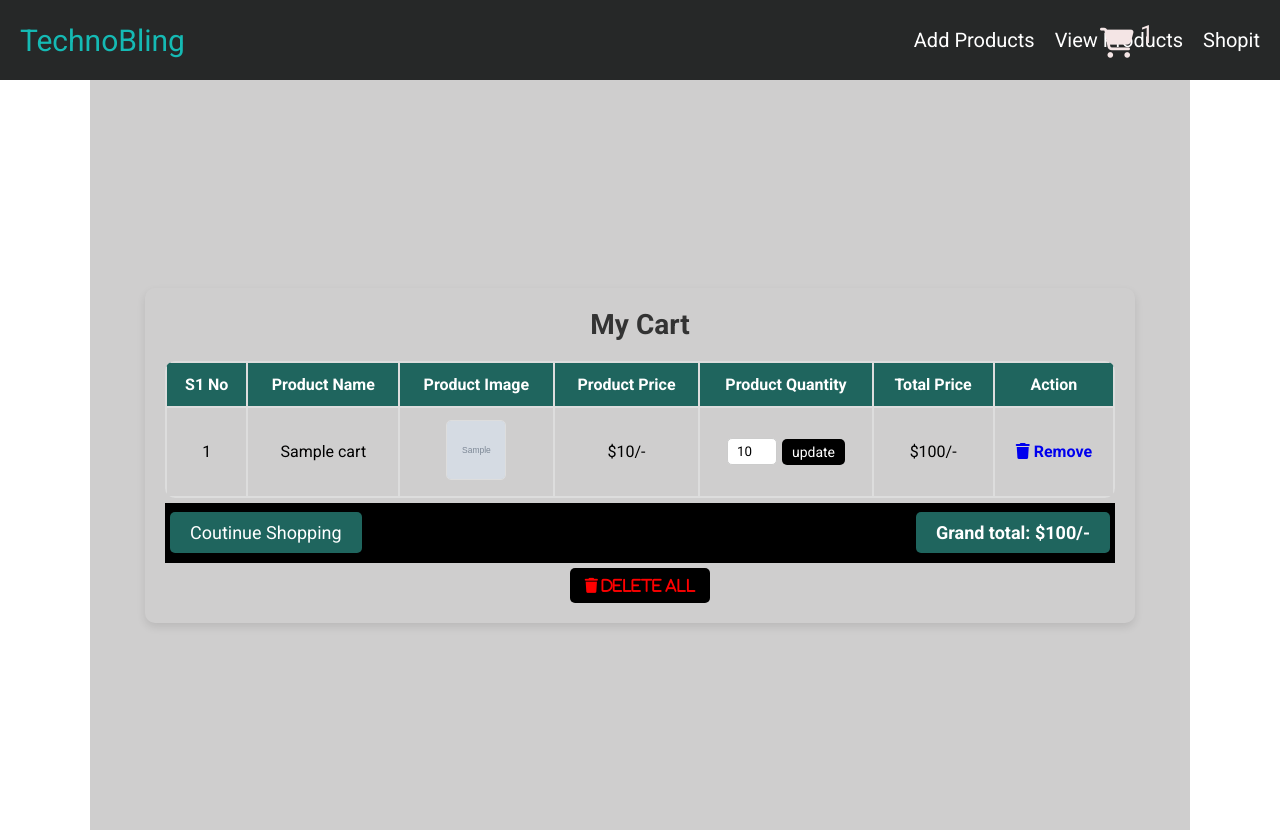
After one commit to rupalisinghjava920/PhP-Project, a PHP site: page /cart.php in a window 1280 px wide. The commit adds this page. Run offline with PHP 8.4, Linux system fonts and the light colour scheme; tables that the repository leaves empty or names only in its code hold one stand-in row (values such as "Sample post"); grey boxes marked "Sample" are stand-in pictures.

Commit message:
E-commerce project curd add cart

```diff
--- /dev/null
+++ b/cart.php
@@ -0,0 +1,285 @@
+<?php include 'connect.php';
+
+//update query
+if(isset($_POST['update_product_quantity'])){
+  $update_value=$_POST['update_quantity'];
+  $update_id=$_POST['update_quantity_id'];
+  $update_quantity_query=mysqli_query($con, "update `cart` set quantity=$update_value where id=$update_id");
+  if($update_quantity_query){
+    header('location:cart.php');
+  }
+}
+
+if(isset($_GET['remove'])){
+  $remove_id = $_GET['remove'];
+ mysqli_query($con, "DELETE FROM `cart` WHERE id = '$remove_id'");
+  header('location:cart.php');
+
+}
+
+if(isset($_GET['delete_all'])){
+ mysqli_query($con, "DELETE FROM `cart`");
+  //header('location:cart.php');
+
+}
+?>
+
+<!DOCTYPE html>
+<html lang="en">
+<head>
+    <meta charset="UTF-8">
+    <meta name="viewport" content="width=device-width, initial-scale=1.0">
+    <title>Cart Page</title>
+  <style>
+
+    .shopping_cart {
+    width: 90%;
+    margin: 20px auto;
+    padding: 20px;
+    border-radius: 10px;
+    box-shadow: 0 4px 8px rgba(0, 0, 0, 0.1);
+    text-align: center;
+}
+
+.shopping_cart h1 {
+    font-size: 28px;
+    color: #333;
+    margin-bottom: 20px;
+}
+
+table {
+    width: 100%;
+    border-collapse: collapse;
+    border-radius: 10px;
+    overflow: hidden;
+}
+
+thead {
+    background:  #1f655e !important;
+    color: white !important;
+}
+
+th, td {
+    padding: 12px;
+    border: 2px solid #ddd;
+    text-align: center;
+    font-size: 16px;
+}
+
+th {
+    font-weight: bold;
+}
+
+
+/* Action Buttons */
+.action-btn {
+    background: red;
+    color: white;
+    padding: 6px 12px;
+    border: none;
+    border-radius: 5px;
+    cursor: pointer;
+    transition: 0.3s;
+}
+
+td {
+    padding: 12px;
+    text-align: center;
+    border-bottom: 1px solid #ddd;
+}
+
+td img {
+    width: 60px;
+    height: 60px;
+    border-radius: 5px;
+    object-fit: cover;
+    border: 1px solid #ddd;
+}
+
+.quantity_box {
+    display: flex;
+    justify-content: center;
+    align-items: center;
+}
+
+.quantity_box input[type="number"] {
+    width: 50px;
+    padding: 5px;
+    border: 1px solid #ccc;
+    border-radius: 5px;
+    text-align: center;
+
+}
+
+.update_quantity {
+    background: black !important;
+    color: white;
+    border: none;
+    padding: 5px 10px;
+    cursor: pointer;
+    margin-left: 5px;
+    border-radius: 5px;
+    font-size: 14px;
+}
+.update_quantity:hover {
+    background: #218838;
+}
+
+td:last-child {
+    color: blue;
+    cursor: pointer;
+    font-weight: bold;
+}
+
+.table_bottom{
+  display: flex;
+  justify-content: space-between;
+  align-items: center;
+  text-align: center;
+  width: 950px;
+  height: 60px;
+  padding-left:5px;
+  background:black !important;
+  padding-right:5px ;
+  margin-top: 5px ;
+}
+
+.bottom_btn {
+    display: inline-block;
+    padding: 10px 20px;
+    background: #1f655e;
+    color: white;
+    text-decoration: none;
+    border-radius: 5px;
+    font-size: 18px;
+
+}
+
+.bottom_btn h3 {
+    font-size: 22px;
+    font-weight: bold;
+    color: #1f655e;
+}
+
+.delete_all_btn {
+    margin-top:5px;
+    display: inline-flex;
+    padding: 10px 15px;
+    background: black;
+    color: red;
+    text-decoration: none;
+    border-radius: 5px;
+    font-size: 15px;
+    justify-content:start;
+    border: none;
+    cursor: pointer;
+}
+
+  </style>
+    <!-- cs file -->
+   <link rel="stylesheet" href="css/style.css">
+
+<!-- font awesome link -->
+<link rel="stylesheet" href="https://cdnjs.cloudflare.com/ajax/libs/font-awesome/6.7.2/css/all.min.css"
+      integrity="sha512-Evv84Mr4kqVGRNSgIGL/F/aIDqQb7xQ2vcrdIwxfjThSH8CSR7PBEakCr51Ck+w+/U6swU2Im1vVX0SVk9ABhg=="
+      crossorigin="anonymous" referrerpolicy="no-referrer" />
+
+</head>
+<body>
+
+      <?php include 'header.php'; ?>
+
+      <div class="card-container">
+        <section class="shopping_cart">
+          <h1>My Cart</h1>
+          <table>
+
+          <?php
+
+          $select_cart_products=mysqli_query($con, "Select * from `cart`");
+          $num=1;
+          $grand_total=0;
+          if(mysqli_num_rows($select_cart_products) >0){
+              echo "<thead>
+                    <th>S1 No</th>
+                    <th>Product Name</th>
+                    <th>Product Image</th>
+                    <th>Product Price</th>
+                    <th>Product Quantity</th>
+                    <th>Total Price</th>
+                    <th>Action</th>
+                  </thead>
+                  <tbody>";
+                  while($fetch_cart_products=mysqli_fetch_assoc($select_cart_products)){
+
+                    ?>
+
+                <tr>
+                    <td><?php echo $num ?></td>
+                    <td><?php echo $fetch_cart_products['name'] ?></td>
+
+                    <td>
+                      <img src="images/<?php echo  $fetch_cart_products['image'] ?>" alt="Headphone">
+                    </td>
+
+                    <td>$<?php echo number_format($fetch_cart_products['price'] )?>/-</td>
+
+                    <td>
+                      <form action="" method="post">
+                        <input type="hidden" value="<?php echo $fetch_cart_products['id'] ?> " name="update_quantity_id">
+                      <div class="quantity_box">
+                        <input type="number" min="1" value="<?php echo $fetch_cart_products['quantity'] ?>" name="update_quantity">
+                        <input type="submit" class="update_quantity" value="update" name="update_product_quantity">
+                      </div>
+                      </form>
+                    </td>
+
+                    <td>$<?php echo $subtotal=number_format($fetch_cart_products['price'] *$fetch_cart_products['quantity'])?>/-</td>
+
+                    <td>
+                      <a href="cart.php?remove=<?php echo $fetch_cart_products['id']?>"
+                         onclick="return confirm('Are you sure you want to delete this item')" >
+                        <i class="fas fa-trash"></i> Remove</a>
+                    </td>
+
+                </tr>
+
+                    <?php
+                         $grand_total+=($fetch_cart_products['price']*$fetch_cart_products['quantity']);
+
+                    $num++;
+                  }
+          }else{
+            echo "<div class='empty_text'>Cart is Empty</div>";
+          }
+          ?>
+
+            </tbody>
+          </table>
+		     <!-- bottom area -->
+          <?php
+           if($grand_total >0){
+            echo '<div class="table_bottom">
+            <a href="shop_product.php" class="bottom_btn">Coutinue Shopping</a>
+            <h3 class="bottom_btn">Grand total: <span>$'.$grand_total.'/-</span></h3>
+
+           </div>';
+
+          ?>
+
+           <a href="cart.php?delete_all" class="delete_all_btn">
+            <i class="fa fa-trash"> Delete All</i>
+           </a>
+
+           <?php
+              }else{
+
+              }
+           ?>
+        </section>
+      </div>
+
+      <script src="js/script.js"></script>
+      <!-- <a href="checkout.php" class="bottom_btn">Proceed to checkout</a>-->
+</body>
+</html>
--- a/css/style.css
+++ b/css/style.css
@@ -86,22 +88,13 @@
     position: fixed;
   }
 
-  .header .header_body .navbar a:hover,
   .header .header_body .cart  {
     color: var(--white);
   }
+  .header .header_body .navbar a{
+    color: white;
+  }
 
-  /*.header .header_body .cart span:hover {
-    color: var(--color3);
-  }*/
-
- /* #menu-btn{
-    margin-left: 2rem;
-    font-size: 2rem;
-    cursor: pointer;
-    color: var(--white);
-    display: none;
-  }*/
 
 
   .form-header {
@@ -174,18 +167,23 @@
   .display_products table thead {
     background-color: #1f655e;
     color: white;
+
   }
+  .display_products th,td {
+    padding: 12px;
+    border: 2px solid #ddd;
+    text-align: center;
+    font-size: 16px;
+}
 
   .display_products table thead th {
-    padding: 10px;
-  }
-
-  .display_products table tbody tr {
-    border-bottom: 1px solid #ddd;
+    padding: 15px;
   }
 
   .display_products table tbody td {
-    padding: 10px;
+    padding: 12px;
+    text-align: center;
+    border-bottom: 1px solid #ddd;
   }
 
   .display_products table tbody td img {
--- a/header.php
+++ b/header.php
@@ -9,9 +9,19 @@
             <a href="shop_product.php">Shopit</a>
         </nav>
 
+<!-- select query -->
+
+ <?php
+
+ $select_product=mysqli_query($con, "Select * from `cart`") or die('query failed');
+$row_count=mysqli_num_rows($select_product);
+
+?>
+
 <!-- shopping cart icon -->
 
-        <a href="" class="cart"><i class="fa-solid fa-cart-shopping"></i></a>
-       <!-- <div id="meun-btn" class="fas fa-bars"></div>  <span><sup>4</sup></span>-->
-    </div>
+       <a href="cart.php" class="cart"><i class="fa-solid fa-cart-shopping"></i><span><sup> <?php echo $row_count ?></sup></span></a>
+
+       <!-- <div id="meun-btn" class="fas fa-bars"></div><span><sup></sup></span></div> -->
+
  </header>
```
Also changed, not shown: other parts of css/style.css (+32 -16 lines), shop_product.php (+6 -3 lines), images/headphone.jpg (added), images/headphone1.jpg (added), images/headphone2.jpg (added), images/headphone3.jpg (added), images/headphone4.jpg (added), images/headphone5.jpg (added), images/headphone6.jpg (added), images/shopping.jpg (added), images/shopping2.jpg (added), js/script.js (deleted).
